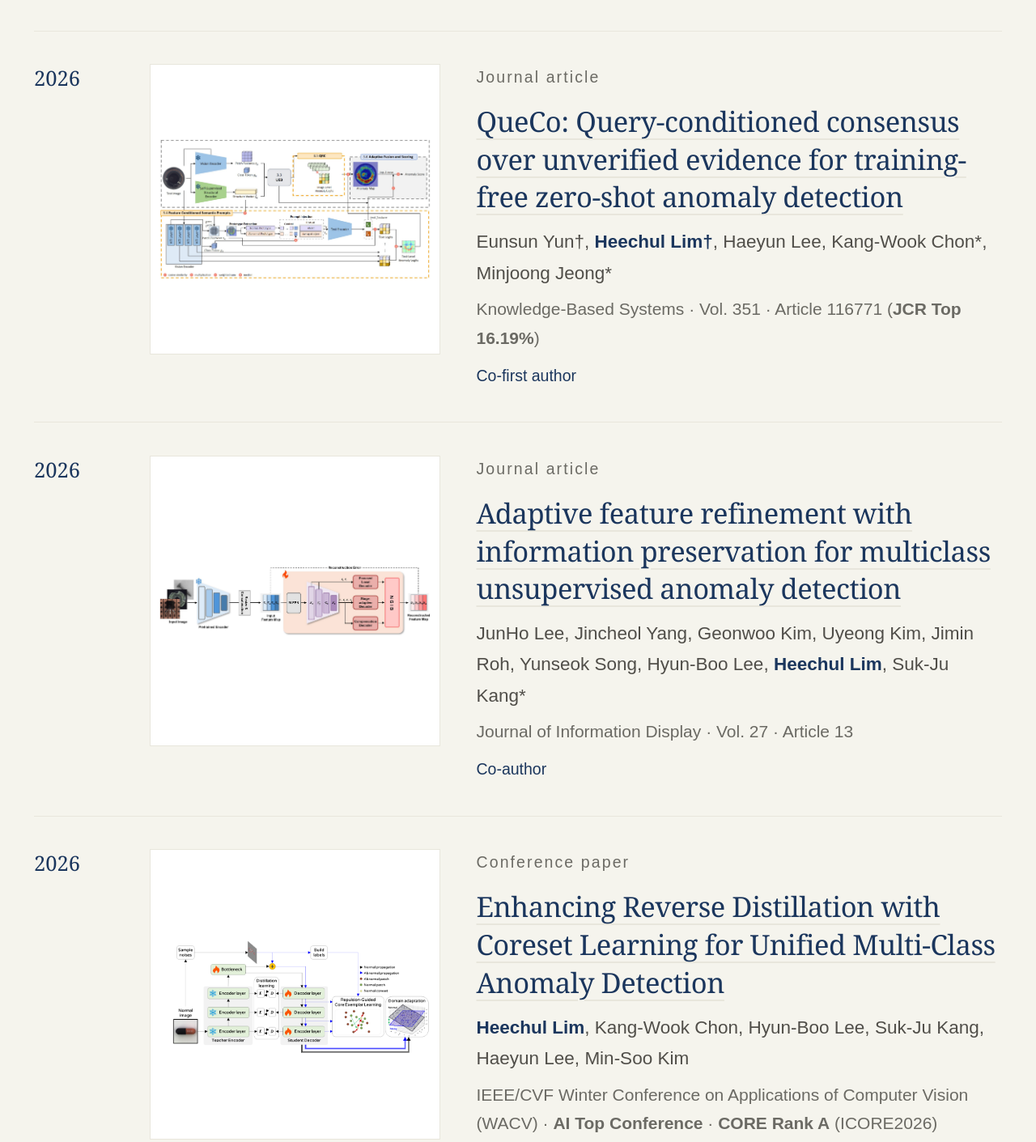
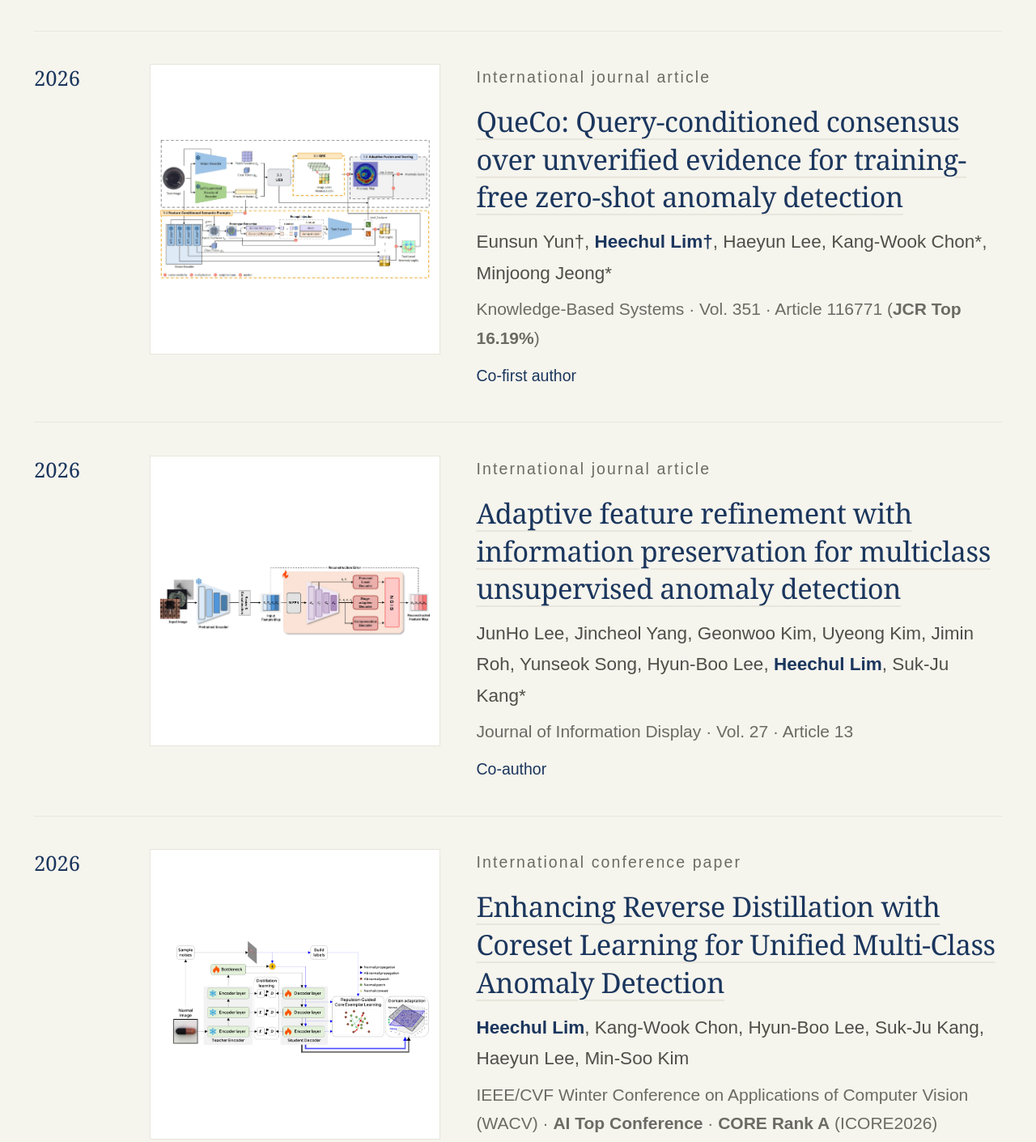
Before and after one commit to InfolabAI/tilab, a plain HTML site: page publications.html in a window 1280 px wide. Shown: the part 1272-2683 px from the top of the page at 81% size. Drawn offline with Linux system fonts and the light colour scheme.

Commit message:
Label all papers as international journal/conference
Co-Authored-By: Claude Opus 5.5 <noreply@anthropic.com>
Claude-Session: https://claude.ai/code/session_01J9FPhrPYQWkXkQ9AWXRgS7

```diff
--- a/publications.html
+++ b/publications.html
@@ -72,37 +72,37 @@
 <p class="pub-venue">As of November 2026</p></div></article><article class="publication has-figure" id="publication-1">
 <div class="pub-year">2026</div>
 <a class="pub-figure" href="pictures/publications/queco.png" target="_blank" rel="noopener"><img src="pictures/publications/queco.png" width="1406" height="735" alt="QueCo framework overview" loading="lazy" decoding="async"/></a>
-<div><p class="small-meta">Journal article</p><h3><a class="paper-title-link" href="https://www.sciencedirect.com/science/article/pii/S0950705126014978" rel="noopener noreferrer" target="_blank">QueCo: Query-conditioned consensus over unverified evidence for training-free zero-shot anomaly detection</a></h3>
+<div><p class="small-meta">International journal article</p><h3><a class="paper-title-link" href="https://www.sciencedirect.com/science/article/pii/S0950705126014978" rel="noopener noreferrer" target="_blank">QueCo: Query-conditioned consensus over unverified evidence for training-free zero-shot anomaly detection</a></h3>
 <p class="pub-authors"><span>Eunsun Yun†</span>, <span class="author-self">Heechul Lim†</span>, <span>Haeyun Lee</span>, <span>Kang-Wook Chon*</span>, <span>Minjoong Jeong*</span></p><p class="pub-venue">Knowledge-Based Systems · Vol. 351 · Article 116771 (<strong>JCR Top 16.19%</strong>)</p>
 <p class="pub-role">Co-first author</p></div></article><article class="publication has-figure" id="publication-2">
 <div class="pub-year">2026</div>
 <a class="pub-figure" href="pictures/publications/afrad.png" target="_blank" rel="noopener"><img src="pictures/publications/afrad.png" width="1378" height="370" alt="AFRAD framework overview" loading="lazy" decoding="async"/></a>
-<div><p class="small-meta">Journal article</p><h3><a class="paper-title-link" href="https://link.springer.com/article/10.1007/s44469-026-00014-9" rel="noopener noreferrer" target="_blank">Adaptive feature refinement with information preservation for multiclass unsupervised anomaly detection</a></h3>
+<div><p class="small-meta">International journal article</p><h3><a class="paper-title-link" href="https://link.springer.com/article/10.1007/s44469-026-00014-9" rel="noopener noreferrer" target="_blank">Adaptive feature refinement with information preservation for multiclass unsupervised anomaly detection</a></h3>
 <p class="pub-authors"><span>JunHo Lee</span>, <span>Jincheol Yang</span>, <span>Geonwoo Kim</span>, <span>Uyeong Kim</span>, <span>Jimin Roh</span>, <span>Yunseok Song</span>, <span>Hyun-Boo Lee</span>, <span class="author-self">Heechul Lim</span>, <span>Suk-Ju Kang*</span></p><p class="pub-venue">Journal of Information Display · Vol. 27 · Article 13</p>
 <p class="pub-role">Co-author</p></div></article><article class="publication has-figure" id="publication-7">
 <div class="pub-year">2026</div>
 <a class="pub-figure" href="pictures/publications/rdcel.png" target="_blank" rel="noopener"><img src="pictures/publications/rdcel.png" width="945" height="412" alt="Reverse distillation anomaly detection framework overview" loading="lazy" decoding="async"/></a>
-<div><p class="small-meta">Conference paper</p><h3><a class="paper-title-link" href="https://ieeexplore.ieee.org/abstract/document/11492751" rel="noopener noreferrer" target="_blank">Enhancing Reverse Distillation with Coreset Learning for Unified Multi-Class Anomaly Detection</a></h3>
+<div><p class="small-meta">International conference paper</p><h3><a class="paper-title-link" href="https://ieeexplore.ieee.org/abstract/document/11492751" rel="noopener noreferrer" target="_blank">Enhancing Reverse Distillation with Coreset Learning for Unified Multi-Class Anomaly Detection</a></h3>
 <p class="pub-authors"><span class="author-self">Heechul Lim</span>, <span>Kang-Wook Chon</span>, <span>Hyun-Boo Lee</span>, <span>Suk-Ju Kang</span>, <span>Haeyun Lee</span>, <span>Min-Soo Kim</span></p><p class="pub-venue">IEEE/CVF Winter Conference on Applications of Computer Vision (WACV) · <strong>AI Top Conference</strong> · <a href="https://portal.core.edu.au/conf-ranks/763/" rel="noopener noreferrer" target="_blank"><strong>CORE Rank A</strong> (ICORE2026)</a></p><p class="pub-venue"><strong>H-Index: 131</strong> · <strong>Acceptance rate: 27%</strong> (Round 2 submissions) · <a href="https://scholar.google.com/citations?view_op=top_venues&amp;hl=en&amp;vq=eng_computervisionpatternrecognition" rel="noopener noreferrer" target="_blank"><strong>Ranked 6th</strong> in Computer Vision &amp; Pattern Recognition (Google Scholar Metrics)</a></p>
 <p class="pub-role">First author</p></div></article><article class="publication has-figure" id="publication-3">
 <div class="pub-year">2023</div>
 <a class="pub-figure" href="pictures/publications/algad.jpg" target="_blank" rel="noopener"><img src="pictures/publications/algad.jpg" width="1600" height="647" alt="ALGAD active learning overview" loading="lazy" decoding="async"/></a>
-<div><p class="small-meta">Journal article</p><h3><a class="paper-title-link" href="https://www.sciencedirect.com/science/article/abs/pii/S0957417423006954" rel="noopener noreferrer" target="_blank">Active learning using Generative Adversarial Networks for improving generalization and avoiding distractor points</a></h3>
+<div><p class="small-meta">International journal article</p><h3><a class="paper-title-link" href="https://www.sciencedirect.com/science/article/abs/pii/S0957417423006954" rel="noopener noreferrer" target="_blank">Active learning using Generative Adversarial Networks for improving generalization and avoiding distractor points</a></h3>
 <p class="pub-authors"><span class="author-self">Heechul Lim</span>, <span>Kang-Wook Chon*</span>, <span>Min-Soo Kim*</span></p><p class="pub-venue">Expert Systems with Applications · Vol. 227 · Article 120193 (<strong>JCR Top 5.2%</strong>)</p>
 <p class="pub-role">First author</p></div></article><article class="publication has-figure" id="publication-4">
 <div class="pub-year">2023</div>
 <a class="pub-figure" href="pictures/publications/connectomenet.png" target="_blank" rel="noopener"><img src="pictures/publications/connectomenet.png" width="1190" height="476" alt="ConnectomeNet architecture" loading="lazy" decoding="async"/></a>
-<div><p class="small-meta">Journal article</p><h3><a class="paper-title-link" href="https://ieeexplore.ieee.org/abstract/document/10076453" rel="noopener noreferrer" target="_blank">ConnectomeNet: a Unified Deep Neural Network Modeling Framework for Multi-task Learning</a></h3>
+<div><p class="small-meta">International journal article</p><h3><a class="paper-title-link" href="https://ieeexplore.ieee.org/abstract/document/10076453" rel="noopener noreferrer" target="_blank">ConnectomeNet: a Unified Deep Neural Network Modeling Framework for Multi-task Learning</a></h3>
 <p class="pub-authors"><span class="author-self">Heechul Lim</span>, <span>Kang-Wook Chon</span>, <span>Min-Soo Kim</span></p><p class="pub-venue">IEEE Access · Vol. 11 · pp. 34297–34308 · Article 10076453 (Q2)</p>
 <p class="pub-role">First author</p></div></article><article class="publication has-figure" id="publication-5">
 <div class="pub-year">2023</div>
 <a class="pub-figure" href="pictures/publications/bert-gnn-kbp.png" target="_blank" rel="noopener"><img src="pictures/publications/bert-gnn-kbp.png" width="1482" height="1522" alt="BERT-enhanced graph neural network for knowledge base population" loading="lazy" decoding="async"/></a>
-<div><p class="small-meta">Conference paper</p><h3><a class="paper-title-link" href="https://ieeexplore.ieee.org/abstract/document/10066725" rel="noopener noreferrer" target="_blank">BERT-enhanced Graph Neural Network for Knowledge Base Population</a></h3>
+<div><p class="small-meta">International conference paper</p><h3><a class="paper-title-link" href="https://ieeexplore.ieee.org/abstract/document/10066725" rel="noopener noreferrer" target="_blank">BERT-enhanced Graph Neural Network for Knowledge Base Population</a></h3>
 <p class="pub-authors"><span class="author-self">Heechul Lim</span>, <span>Min-Soo Kim</span></p><p class="pub-venue">IEEE International Conference on Big Data and Smart Computing (BigComp) · Article 10066725</p>
 <p class="pub-role">First author</p></div></article><article class="publication has-figure" id="publication-6">
 <div class="pub-year">2022</div>
 <a class="pub-figure" href="pictures/publications/tenas.png" target="_blank" rel="noopener"><img src="pictures/publications/tenas.png" width="1366" height="814" alt="TENAS one-shot model architecture" loading="lazy" decoding="async"/></a>
-<div><p class="small-meta">Journal article</p><h3><a class="paper-title-link" href="https://ieeexplore.ieee.org/document/9845403" rel="noopener noreferrer" target="_blank">TENAS: Using Taylor Expansion and Channel-level Skip Connection for Neural Architecture Search</a></h3>
+<div><p class="small-meta">International journal article</p><h3><a class="paper-title-link" href="https://ieeexplore.ieee.org/document/9845403" rel="noopener noreferrer" target="_blank">TENAS: Using Taylor Expansion and Channel-level Skip Connection for Neural Architecture Search</a></h3>
 <p class="pub-authors"><span class="author-self">Heechul Lim</span>, <span>Min-Soo Kim</span></p><p class="pub-venue">IEEE Access · Vol. 10 · pp. 84790–84798 · Article 9845403 (Q2)</p>
 <p class="pub-role">First author</p></div></article></section><section aria-labelledby="dissertation-title" class="section" id="dissertation"><div class="publication-section-title"><h2 id="dissertation-title">Doctoral dissertation</h2></div><article class="publication" id="publication-8">
 <div class="pub-year">2023</div>
```
